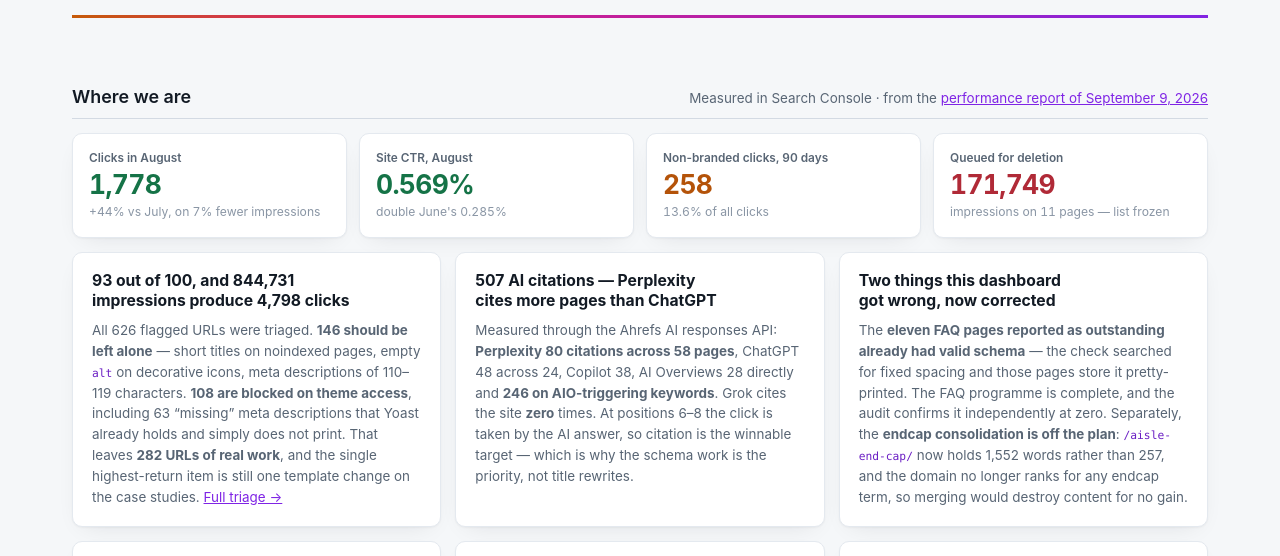
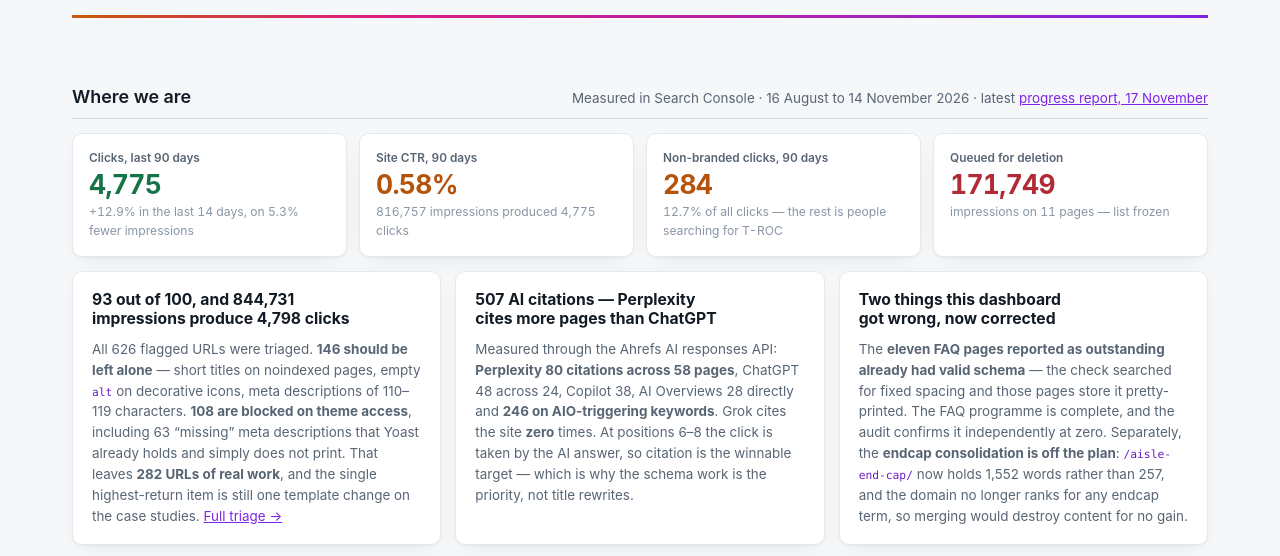
Before and after one commit to landingsTroc/seo-dashboard, a plain HTML site: page index.html in a window 1280 px wide. Shown: the part 207-763 px from the top of the page. Drawn offline with Linux system fonts and the light colour scheme.

Commit message:
Refresh the front-page KPIs - they were showing August figures
The four headline numbers on the dashboard were hardcoded in August and
still read "Clicks in August 1,778" and "Site CTR, August 0.569%" on 17
November. They are the first thing anyone sees.

Replaced with the current Search Console window, 16 Aug - 14 Nov:
4,775 clicks, 816,757 impressions, 0.58% CTR, 284 non-branded clicks.

The clicks tile now carries the one genuinely good trend in the data:
clicks are up 12.9% over the last fourteen days on 5.3% fewer
impressions, which is click-through improving rather than reach growing.

Co-Authored-By: Claude Opus 5 <noreply@anthropic.com>

```diff
--- a/index.html
+++ b/index.html
@@ -168,12 +168,12 @@
   <section>
     <div class="sec-head">
       <h2>Where we are</h2>
-      <span class="small">Measured in Search Console &middot; from the <a href="reports/seo-report-2026-09-09.html">performance report of September 9, 2026</a></span>
+      <span class="small">Measured in Search Console &middot; 16 August to 14 November 2026 &middot; latest <a href="reports/progress-2026-11-17.html">progress report, 17 November</a></span>
     </div>
     <div class="kpis">
-      <div class="kpi"><span class="lbl">Clicks in August</span><span class="val" style="color:var(--good)">1,778</span><span class="sub">+44% vs July, on 7% fewer impressions</span></div>
-      <div class="kpi"><span class="lbl">Site CTR, August</span><span class="val" style="color:var(--good)">0.569%</span><span class="sub">double June's 0.285%</span></div>
-      <div class="kpi"><span class="lbl">Non-branded clicks, 90 days</span><span class="val" style="color:var(--warn)">258</span><span class="sub">13.6% of all clicks</span></div>
+      <div class="kpi"><span class="lbl">Clicks, last 90 days</span><span class="val" style="color:var(--good)">4,775</span><span class="sub">+12.9% in the last 14 days, on 5.3% fewer impressions</span></div>
+      <div class="kpi"><span class="lbl">Site CTR, 90 days</span><span class="val" style="color:var(--warn)">0.58%</span><span class="sub">816,757 impressions produced 4,775 clicks</span></div>
+      <div class="kpi"><span class="lbl">Non-branded clicks, 90 days</span><span class="val" style="color:var(--warn)">284</span><span class="sub">12.7% of all clicks &mdash; the rest is people searching for T-ROC</span></div>
       <div class="kpi"><span class="lbl">Queued for deletion</span><span class="val" style="color:var(--crit)">171,749</span><span class="sub">impressions on 11 pages &mdash; list frozen</span></div>
     </div>
     <div class="grid-2">
```
